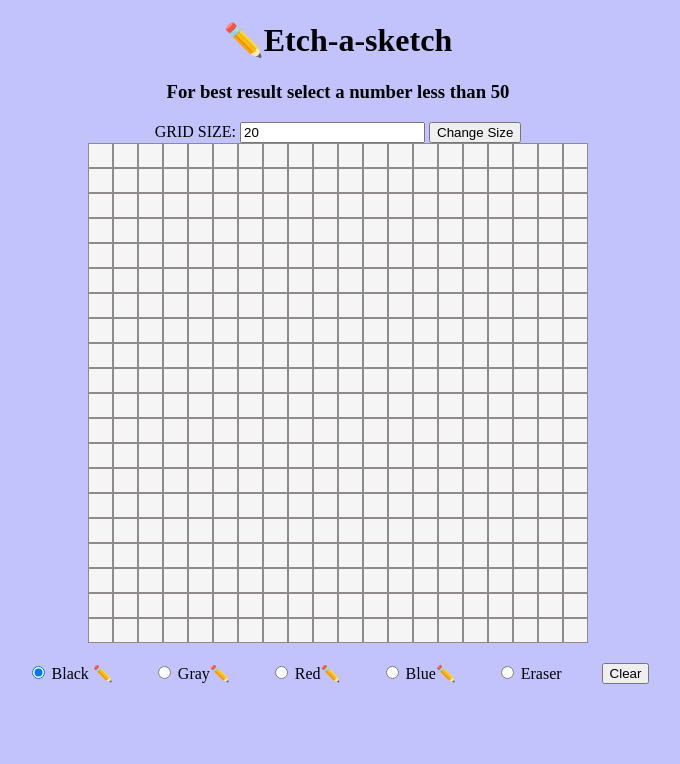
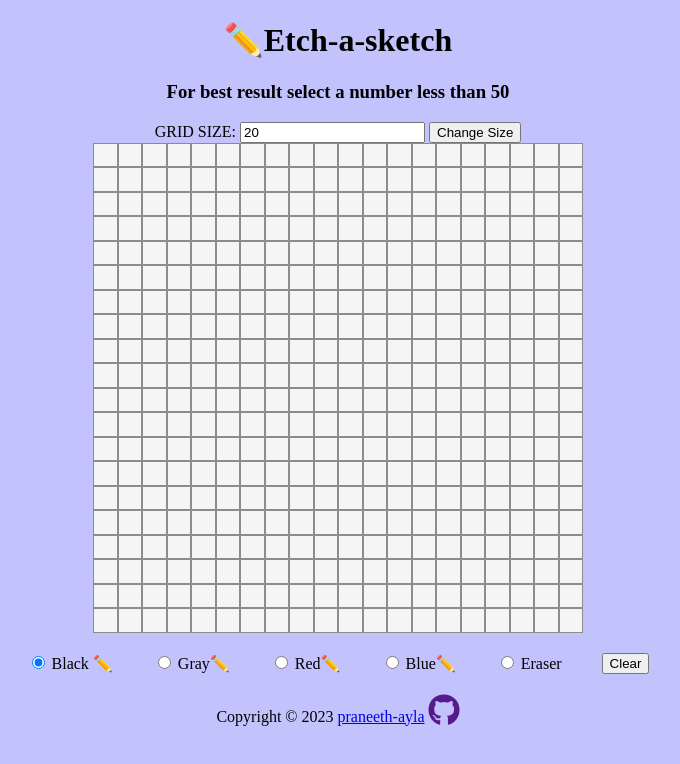
Before and after one commit to praneeth-ayla/Etch-a-Sketch, a plain HTML site: page index.html in a window 1280 px wide. Shown: the whole page, without its empty margins (302-982 px from the left). Drawn offline with Linux system fonts and the light colour scheme.

Commit message:
added footer with gitHub acc link and gitHub repository

```diff
--- a/index.html
+++ b/index.html
@@ -4,7 +4,7 @@
         <title>✏️Etch-a-sketch✏️</title>
         <meta charset="UTF-8">
         <link rel="stylesheet" href="style.css">
-
+        <script src="https://kit.fontawesome.com/d1d6edd90f.js" crossorigin="anonymous"></script>
     </head>
 
     <body>
@@ -40,6 +40,10 @@
             </div>
             <button id="clearBtn">Clear</button>
         </div>
+        <div class="footer">
+            <span >Copyright © 2023 <a href="https://github.com/praneeth-ayla">praneeth-ayla</a></span>
+            <a href="" target="https://github.com/praneeth-ayla/Etch-a-Sketch"><i class="fab fa-github fa-2x"></i></a>
+        </div>
 
         <script src="script.js" defer></script>
     </body>
--- a/style.css
+++ b/style.css
@@ -1,6 +1,6 @@
 #container{
-    width: 500px;
-    height: 500px;
+    width: 490px;
+    height: 490px;
     background-color: whitesmoke;
     display: grid;
     text-align: center;
@@ -27,3 +27,11 @@ body{
 .grid-border {
     border: 1px solid rgb(143, 139, 139);
   }
+
+
+.footer{
+    padding: 20px;
+    /* border: 1; */
+    margin-top: auto ;
+
+}
```
